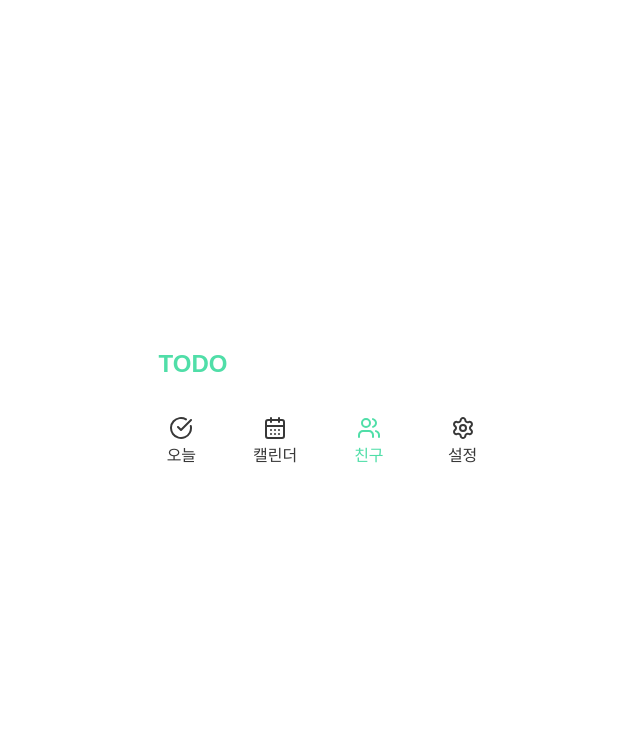
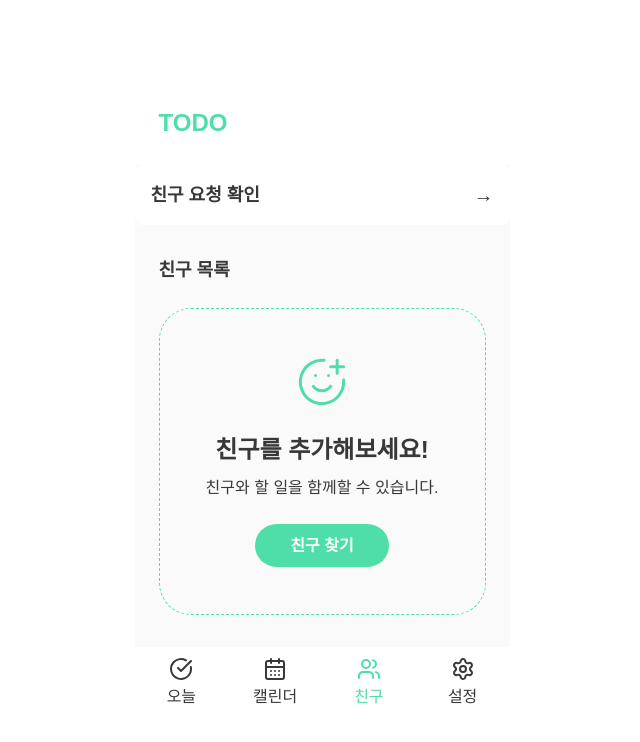
Before and after one commit to deepdive-01/goorm-todo-front, a React (Vite) app: page /friends in a window 1280 px wide. Shown: the top 742 px of the page, without its empty margins (318-958 px from the left). Built offline with nearby package versions, Linux system fonts and the light colour scheme; a web font is replaced by a local one.

Commit message:
feat: Friend페이지 구현

```diff
--- /dev/null
+++ b/src/pages/friends/components/AddFriendCard.tsx
@@ -0,0 +1,38 @@
+import Text from '@/components/Text';
+import SmileIcon from '@/assets/smile-icon.svg?react';
+
+export default function AddFriendCard() {
+  const handleFindFriend = () => {
+    console.log('친구 찾기');
+  };
+
+  return (
+    <div className="w-[327px] h-[307px] border border-dashed border-primary rounded-[32px] flex flex-col items-center justify-center gap-6 px-6">
+      {/* 아이콘 - 52x52 */}
+      <SmileIcon className="w-[52px] h-[52px]" />
+
+      {/* 텍스트 그룹 */}
+      <div className="flex flex-col items-center gap-2">
+        {/* 제목 */}
+        <Text variant="title" className="text-black">
+          친구를 추가해보세요!
+        </Text>
+
+        {/* 설명 */}
+        <Text variant="body" className="text-black text-center">
+          친구와 할 일을 함께할 수 있습니다.
+        </Text>
+      </div>
+
+      {/* 버튼 */}
+      <button
+        onClick={handleFindFriend}
+        className="w-[134.5px] h-[43px] bg-primary rounded-full flex items-center justify-center hover:opacity-90 transition-opacity"
+      >
+        <Text variant="body" className="text-white font-semibold">
+          친구 찾기
+        </Text>
+      </button>
+    </div>
+  );
+}
--- a/src/pages/friends/index.tsx
+++ b/src/pages/friends/index.tsx
@@ -1,12 +1,47 @@
 import Header from '@/components/Header';
 import Footer from '@/components/Footer';
+import Text from '@/components/Text';
+import Button from '@/components/Button';
+//import FriendItem from "@/components/FriendItem"
+import AddFriendCard from './components/AddFriendCard';
+
+const DUMMY_FRIENDS = [
+  { id: '1', name: '김지수' },
+  { id: '2', name: '이민우' },
+];
 
 export default function FriendsPage() {
+  const handleAddFriend = (id: string) => {
+    console.log('친구 추가:', id);
+  };
+
   return (
     <div className="w-full h-full flex items-center justify-center">
       <div className="w-93.75 bg-gray-ui">
         <Header />
-        <main></main>
+        {/* 친구 요청 확인 */}
+          <div className="flex items-center justify-between py-4 bg-white rounded-lg px-4">
+            <Text variant="heading" className="text-black">친구 요청 확인</Text>
+            <span className="text-black text-xl">→</span>
+          </div>
+        <main className="px-6 py-8 flex flex-col gap-6">
+          {/* 친구 목록 */}
+          <Text variant="heading" className="text-black">친구 목록</Text>
+
+          {/* 친구 리스트
+          <div className="flex flex-col gap-3">
+            {DUMMY_FRIENDS.map(friend => (
+              <FriendItem
+                key={friend.id}
+                name={friend.name}
+                buttonType="none"
+              />
+            ))}
+          </div> */}
+
+          {/* 친구 추가 카드 */}
+          <AddFriendCard />
+        </main>
         <Footer />
       </div>
     </div>
```
Also changed, not shown: src/assets/right-arrow.svg (added), src/assets/smile-icon.svg (added).
